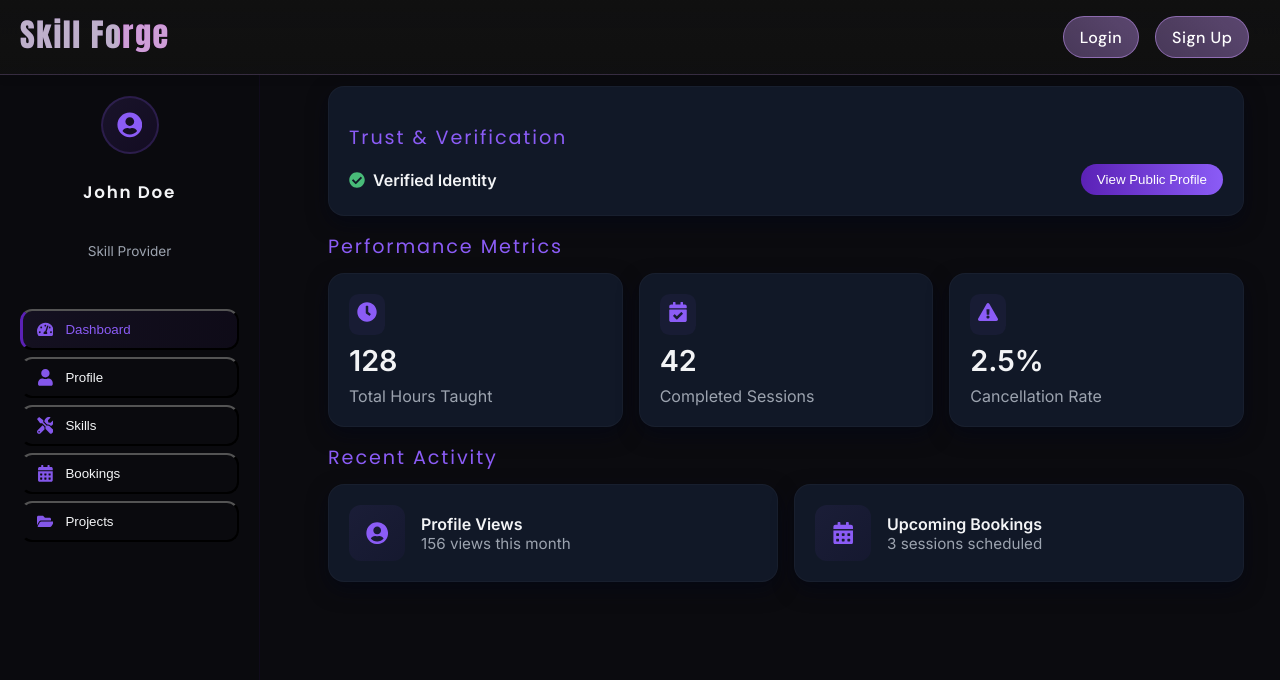
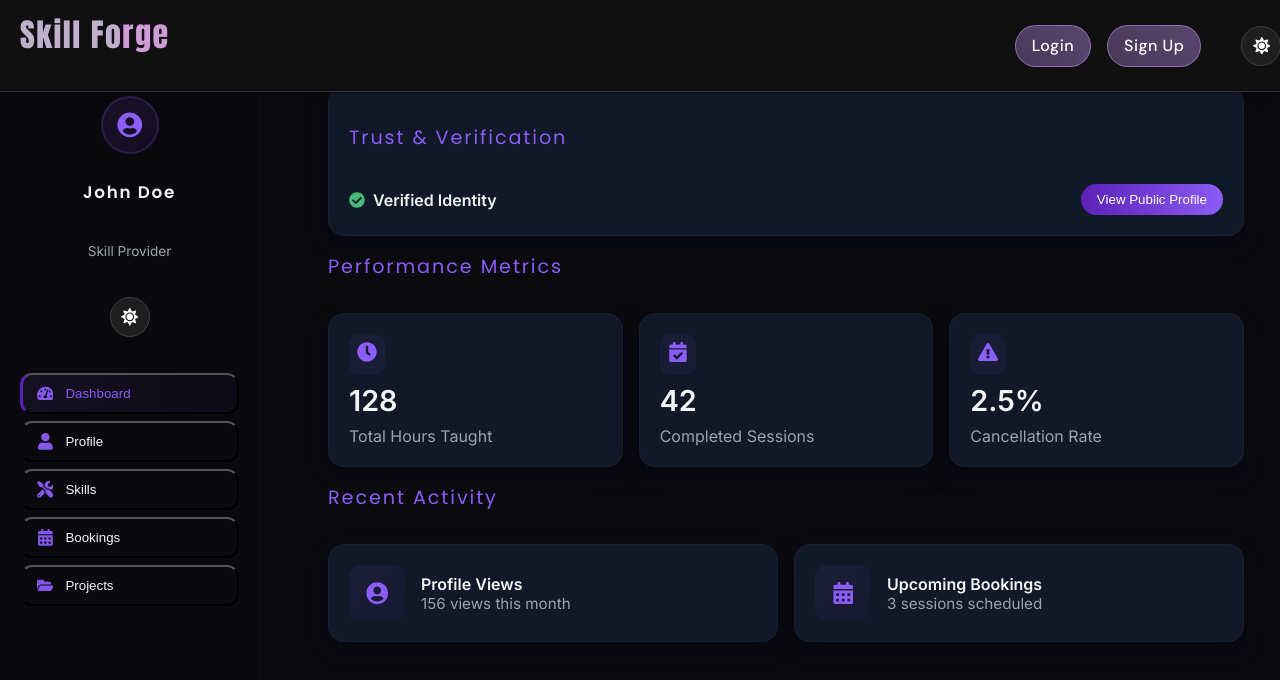
Before and after one commit to AniAgg-5964/Skill-Forge, a React (Vite) app: page /provider in a window 1280 px wide. Shown: the top 680 px of the page. Built offline with nearby package versions, Linux system fonts and the light colour scheme.

Commit message:
Updated index.css

```diff
--- a/src/components/Navbar/Navbar.jsx
+++ b/src/components/Navbar/Navbar.jsx
@@ -2,6 +2,7 @@ import { useState } from "react";
 import { Link, useNavigate } from "react-router-dom";
 import './Navbar.css';
 import ShinyText from '../ShinyText/ShinyText';
+import ThemeToggle from '../ThemeToggle/ThemeToggle';
 
 const GooeyNav = () => {
   const [activeTab, setActiveTab] = useState(null);
@@ -88,6 +89,9 @@ const GooeyNav = () => {
                 </li>
               </>
             )}
+            <li>
+              <ThemeToggle />
+            </li>
           </ul>
         </div>
       </nav>
--- a/src/components/ProviderDashboardPage/ProviderDashboardPage.css
+++ b/src/components/ProviderDashboardPage/ProviderDashboardPage.css
@@ -124,6 +124,32 @@
      margin-top: auto;
      font-size:0.85rem;
      color:var(--text-muted);
+   }
+
+   /* Section Header */
+   .section-header {
+     display: flex;
+     justify-content: space-between;
+     align-items: center;
+     flex-wrap: wrap;
+     gap: 1rem;
+     margin-bottom: 1.25rem;
+   }
+
+   .add-skill-btn {
+     padding: 0.65rem 1.25rem;
+     border-radius: 0.75rem;
+     border: none;
+     cursor: pointer;
+     background: rgba(139,92,246,0.9);
+     color: white;
+     font-weight: 600;
+     font-size: 0.95rem;
+     transition: all 0.2s ease;
+   }
+   .add-skill-btn:hover {
+     transform: translateY(-2px);
+     box-shadow: 0 4px 12px rgba(139,92,246,0.3);
    }
 
    /* Main Content */
@@ -277,16 +303,37 @@
      border-color: var(--purple-primary);
    }
 
+   .form-actions {
+     display: flex;
+     gap: 1rem;
+     margin-top: 1.5rem;
+     flex-wrap: wrap;
+   }
+
    .upload-btn, .update-payment-btn, .save-btn, .cancel-btn {
-     padding:0.55rem 1rem;
-     border-radius: 1rem;
-     border:none;
-     cursor:pointer;
+     padding: 0.65rem 1.25rem;
+     border-radius: 0.75rem;
+     border: none;
+     cursor: pointer;
      background: rgba(139,92,246,0.9);
-     color:white;
-     font-weight:600;
+     color: white;
+     font-weight: 600;
+     font-size: 0.95rem;
+     transition: all 0.2s ease;
    }
-   .cancel-btn { background: transparent; border: 1px solid rgba(255,255,255,0.06); color:var(--text-light); }
+   .upload-btn:hover, .update-payment-btn:hover, .save-btn:hover {
+     transform: translateY(-2px);
+     box-shadow: 0 4px 12px rgba(139,92,246,0.3);
+   }
+   .cancel-btn {
+     background: transparent;
+     border: 1px solid rgba(255,255,255,0.06);
+     color: var(--text-light);
+   }
+   .cancel-btn:hover {
+     border-color: rgba(139,92,246,0.5);
+     background: rgba(139,92,246,0.05);
+   }
 
    /* Skills Management */
    .skills-list {
@@ -320,6 +367,33 @@
 
    /* Bookings & Projects */
    .bookings-list, .projects-list { display:flex; flex-direction:column; gap:0.9rem; }
+
+   .booking-filters {
+     display: flex;
+     gap: 0.75rem;
+     margin-bottom: 1.5rem;
+     flex-wrap: wrap;
+   }
+
+   .filter-btn {
+     background: transparent;
+     border: 1px solid rgba(255,255,255,0.06);
+     color: var(--text-light);
+     padding: 0.6rem 1rem;
+     border-radius: 0.6rem;
+     cursor: pointer;
+     font-size: 0.9rem;
+     font-weight: 500;
+     transition: all 0.2s ease;
+   }
+   .filter-btn:hover {
+     border-color: rgba(139,92,246,0.5);
+     background: rgba(139,92,246,0.05);
+   }
+   .filter-btn.active {
+     background: rgba(139,92,246,0.1);
+     border-color: rgba(139,92,246,0.5);
+   }
 
    .booking-item, .project-item {
      display:flex;
--- a/src/components/ProviderDashboardPage/ProviderDashboardPage.jsx
+++ b/src/components/ProviderDashboardPage/ProviderDashboardPage.jsx
@@ -12,6 +12,7 @@ import {
   FaFolderOpen
 } from 'react-icons/fa';
 import './ProviderDashboardPage.css';
+import ThemeToggle from '../ThemeToggle/ThemeToggle';
 
 // Custom hook to simulate data fetching
 const useAnalytics = (userId) => {
@@ -374,6 +375,9 @@ const ProviderDashboardPage = () => {
           </div>
           <h3 className="provider-name">John Doe</h3>
           <p className="provider-status">Skill Provider</p>
+          <div style={{ marginTop: '1rem' }}>
+            <ThemeToggle />
+          </div>
         </div>
 
         <nav className="nav-menu">
--- a/src/components/SkillFeedDashboard/SkillFeedDashboard.css
+++ b/src/components/SkillFeedDashboard/SkillFeedDashboard.css
@@ -13,6 +13,16 @@
   --border-radius-card: 1rem;
   --border-radius-button: 2rem;
   --border-radius-search: 2rem;
+}
+
+[data-theme="light"] {
+  --bg-dark: #f5f5f5;
+  --purple-primary: #673ab7;
+  --purple-light: #7c4dff;
+  --purple-hover: #6a1b9a;
+  --text-light: #1a1a1a;
+  --text-muted: #616161;
+  --card-bg: #ffffff;
 }
 
 /* Dashboard Container */
--- a/src/components/SkillFeedDashboard/SkillFeedDashboard.jsx
+++ b/src/components/SkillFeedDashboard/SkillFeedDashboard.jsx
@@ -1,6 +1,7 @@
 import { useState, useEffect } from "react";
 import { Link, useNavigate } from "react-router-dom";
 import "./SkillFeedDashboard.css";
+import ThemeToggle from "../ThemeToggle/ThemeToggle";
 
 const SkillFeedDashboard = () => {
   const [searchQuery, setSearchQuery] = useState("");
@@ -148,6 +149,7 @@ const SkillFeedDashboard = () => {
           >
             Logout
           </button>
+          <ThemeToggle />
         </div>
       </nav>
 
--- /dev/null
+++ b/src/components/ThemeToggle/ThemeToggle.css
@@ -0,0 +1,27 @@
+.theme-toggle {
+  background: var(--container-bg);
+  border: 1px solid var(--input-border);
+  color: var(--text-color);
+  width: 40px;
+  height: 40px;
+  border-radius: 50%;
+  display: flex;
+  align-items: center;
+  justify-content: center;
+  cursor: pointer;
+  transition: all 0.3s ease;
+  font-size: 1.1rem;
+}
+
+.theme-toggle:hover {
+  background: var(--input-bg);
+  transform: scale(1.05);
+}
+
+.theme-toggle svg {
+  transition: transform 0.3s ease;
+}
+
+.theme-toggle:hover svg {
+  transform: rotate(20deg);
+}
--- /dev/null
+++ b/src/components/ThemeToggle/ThemeToggle.jsx
@@ -0,0 +1,30 @@
+import { useState, useEffect } from 'react';
+import { FaMoon, FaSun } from 'react-icons/fa';
+import './ThemeToggle.css';
+
+const ThemeToggle = () => {
+  const [theme, setTheme] = useState(() => {
+    return localStorage.getItem('theme') || 'dark';
+  });
+
+  useEffect(() => {
+    document.documentElement.setAttribute('data-theme', theme);
+    localStorage.setItem('theme', theme);
+  }, [theme]);
+
+  const toggleTheme = () => {
+    setTheme(prevTheme => prevTheme === 'dark' ? 'light' : 'dark');
+  };
+
+  return (
+    <button
+      className="theme-toggle"
+      onClick={toggleTheme}
+      aria-label="Toggle theme"
+    >
+      {theme === 'dark' ? <FaSun /> : <FaMoon />}
+    </button>
+  );
+};
+
+export default ThemeToggle;
--- a/src/index.css
+++ b/src/index.css
@@ -5,7 +5,7 @@
 :root {
   --bg-color: #121212;
   --text-color: #ffffff;
-  --primary-color: #b388ff; /* Light purple */
+  --primary-color: #b388ff;
   --secondary-color: #673ab7;
   --error-color: #ff5252;
   --container-bg: #1e1e1e;
@@ -15,6 +15,20 @@
   --button-hover: #9c64ff;
   --heading-font: 'Anton', sans-serif;
   --body-font: 'DM Sans', sans-serif;
+}
+
+/* Light Theme Variables */
+[data-theme="light"] {
+  --bg-color: #f5f5f5;
+  --text-color: #1a1a1a;
+  --primary-color: #673ab7;
+  --secondary-color: #9c64ff;
+  --error-color: #d32f2f;
+  --container-bg: #ffffff;
+  --input-bg: #fafafa;
+  --input-border: #e0e0e0;
+  --input-focus-border: var(--primary-color);
+  --button-hover: #7c4dff;
 }
 
 /* Base Styles */
```
